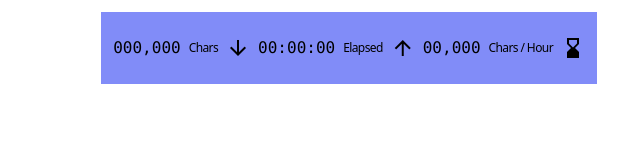
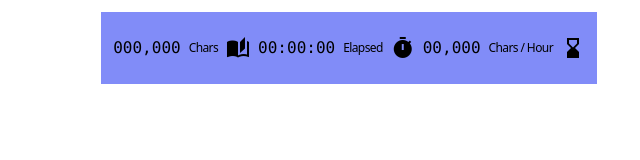
Before and after one commit to KamWithK/exSTATic, a browser extension: page docs/char-tracker.html in a window 1280 px wide. Shown: the full height of the page, 623-1263 px from the left. Drawn offline with nearby package versions, Linux system fonts and the light colour scheme.

Commit message:
Replace up/down arrows with book/timer

```diff
--- a/docs/char-tracker.html
+++ b/docs/char-tracker.html
@@ -38,10 +38,10 @@
     <div class="flex items-center gap-2 m-3 p-3 bg-indigo-400">
       <div id="chars_read" class="stat-numbers">000,000</div>
       <div class="stat-annotation">Chars</div>
-      <span class="material-icons">arrow_downward</span>
+      <span class="material-icons">auto_stories</span>
       <div id="elapsed_time" class="stat-numbers">00:00:00</div>
       <div class="stat-annotation">Elapsed</div>
-      <span class="material-icons">arrow_upward</span>
+      <span class="material-icons">timer</span>
       <div id="chars_per_hour" class="stat-numbers">00,000</div>
       <div class="stat-annotation">Chars / Hour</div>
       <span class="material-icons">hourglass_bottom</span> <!-- bedtime off, hourglass_bottom on -->
```
